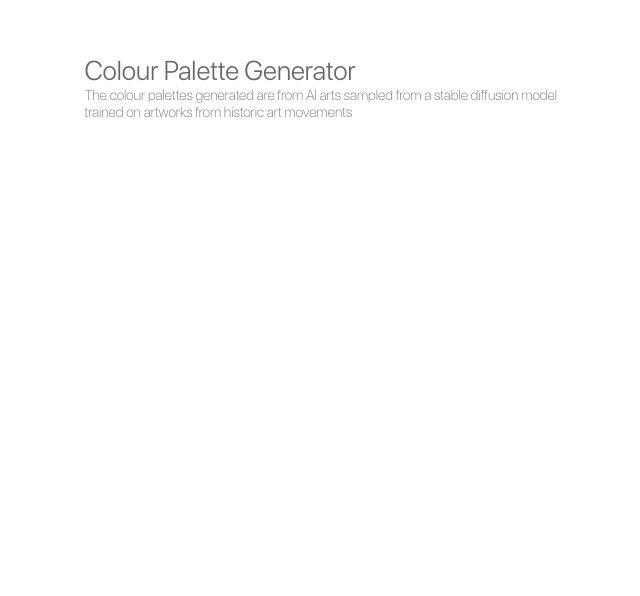
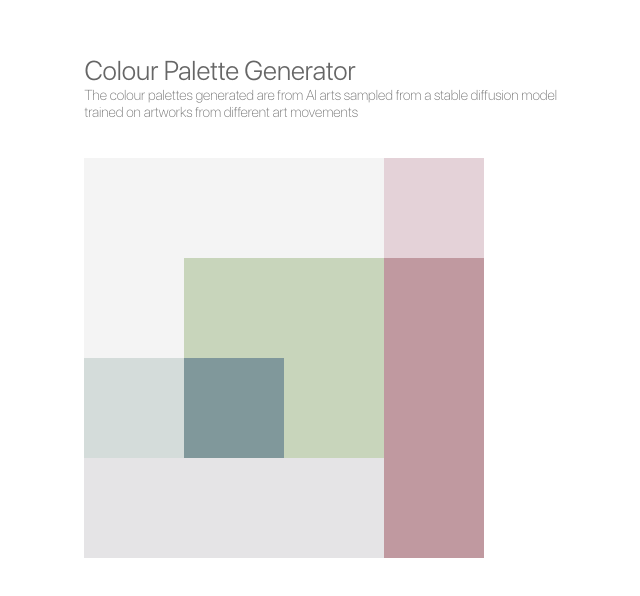
Before and after one commit to hellseggaXYZ/LOUR, a Next.js app: page / in a window 1280 px wide. Shown: the part 106-702 px from the top of the page, without its empty margins (82-722 px from the left). Built offline with nearby package versions, Linux system fonts and the light colour scheme.

Commit message:
trying the layout for colours

```diff
--- a/src/app/page.tsx
+++ b/src/app/page.tsx
@@ -21,7 +21,28 @@ export default function Home() {
     <main className={sfProDisplay.className}>
       <div className={styles.title} style={{position: "absolute", left: "13vw", top: "20vh"}}>Colour Palette Generator</div>
       <div className={styles.body} style={{position: "absolute", left: "13vw", top: "24vh"}}>
-        The colour palettes generated are from AI arts sampled from a stable diffusion model trained on artworks from historic art movements
+        The colour palettes generated are from AI arts sampled from a stable diffusion model trained on artworks from different art movements
+      </div>
+      <div style={{position: "absolute", left: "13vw", top: "33vh", width: "400px", height: "400px", backgroundColor: "#F4F4F4"}}>
+        <div style={{position: "absolute", left: "300px", top: "0px", width: "100px", height: "100px", backgroundColor: "#E4D2D8"}}>
+          {/* Replace "#FF0000" with the desired color code */}
+        </div>
+        <div style={{position: "absolute", left: "300px", top: "100px", width: "100px", height: "300px", backgroundColor: "#C099A0"}}>
+          {/* Replace "#FF0000" with the desired color code */}
+        </div>
+        <div style={{position: "absolute", left: "100px", top: "100px", width: "200px", height: "200px", backgroundColor: "#C8D5BB"}}>
+          {/* Replace "#FF0000" with the desired color code */}
+        </div>
+        <div style={{position: "absolute", left: "0px", top: "200px", width: "100px", height: "100px", backgroundColor: "#D4DCDA"}}>
+          {/* Replace "#FF0000" with the desired color code */}
+        </div>
+        <div style={{position: "absolute", left: "100px", top: "200px", width: "100px", height: "100px", backgroundColor: "#80989B"}}>
+          {/* Replace "#FF0000" with the desired color code */}
+        </div>
+        <div style={{position: "absolute", left: "0px", top: "300px", width: "300px", height: "100px", backgroundColor: "#E5E4E6"}}>
+          {/* Replace "#FF0000" with the desired color code */}
+        </div>
+        {/* Replace "#FF0000" with the desired color code */}
       </div>
     </main>
   )
```
